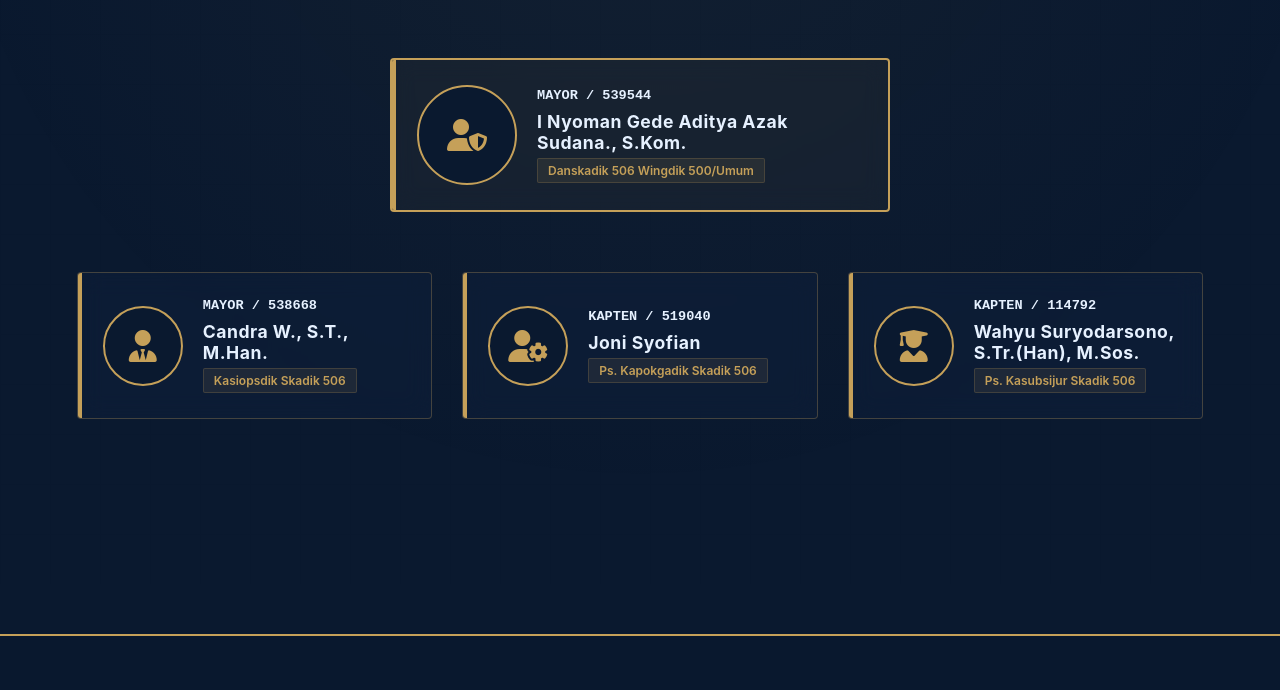
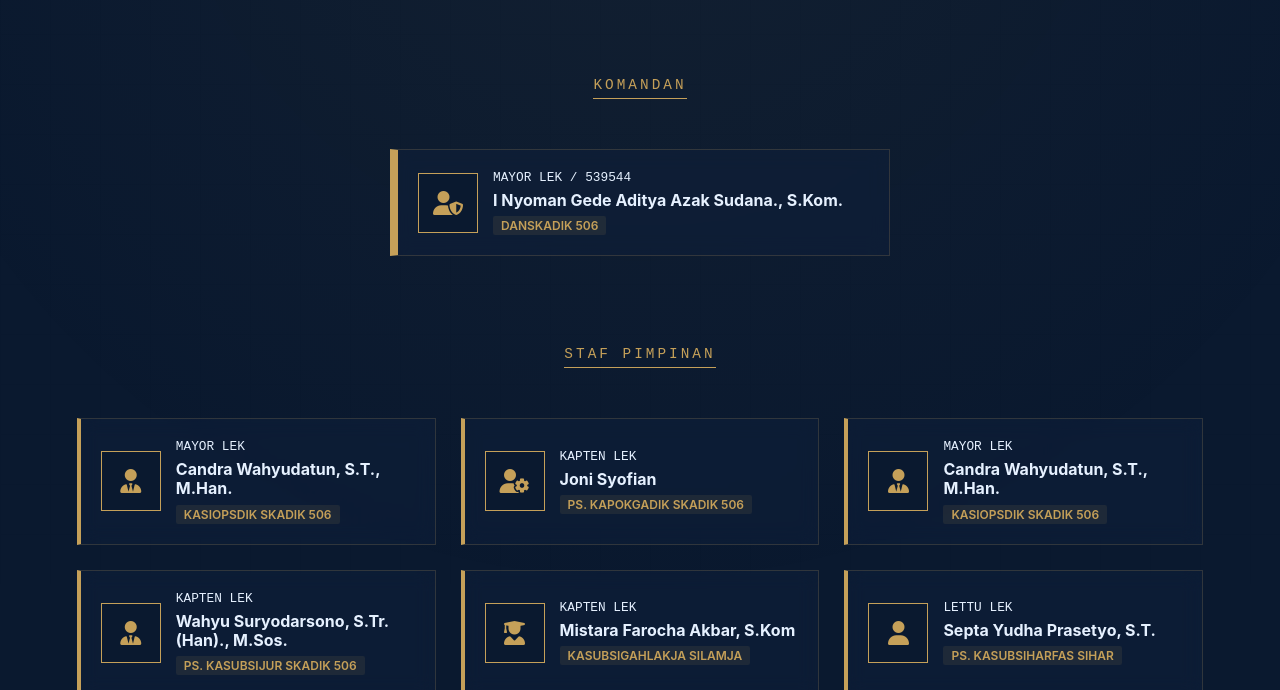
Before and after one commit to skadik506/skadik506, a plain HTML site: page organisasi.html in a window 1280 px wide. Shown: the part 216-906 px from the top of the page. Drawn offline with Linux system fonts and the light colour scheme.

Commit message:
Update organisasi.html

```diff
--- a/organisasi.html
+++ b/organisasi.html
@@ -22,130 +22,108 @@
 
       .org-header {
         text-align: center;
-        margin-bottom: 80px;
+        margin-bottom: 60px;
       }
 
       .org-header h2 {
-        font-size: clamp(1.8rem, 5vw, 2.8rem);
+        font-size: clamp(1.8rem, 5vw, 2.5rem);
         color: var(--white);
         text-transform: uppercase;
-        letter-spacing: 5px;
-        margin-bottom: 15px;
+        letter-spacing: 4px;
         font-weight: 800;
       }
 
-      /* Hierarchy Layout */
       .command-wrapper {
         display: flex;
         flex-direction: column;
         align-items: center;
-        gap: 40px;
+        gap: 30px;
+        max-width: 1400px;
+        margin: 0 auto;
       }
 
-      .commander-row {
-        width: 100%;
-        display: flex;
-        justify-content: center;
-        margin-bottom: 20px;
-      }
-      .staff-grid {
-        display: grid;
-        grid-template-columns: repeat(auto-fit, minmax(300px, 1fr));
-        gap: 30px;
-        width: 100%;
-        max-width: 1200px;
+      .section-label {
+        color: var(--gold);
+        font-family: "Courier New", monospace;
+        font-size: 0.9rem;
+        letter-spacing: 3px;
+        margin: 20px 0;
+        text-transform: uppercase;
+        border-bottom: 1px solid var(--gold);
+        padding-bottom: 5px;
       }
 
-      /* Command Card Styling */
+      /* Card Grid System */
+      .card-grid {
+        display: grid;
+        grid-template-columns: repeat(auto-fit, minmax(320px, 1fr));
+        gap: 25px;
+        width: 100%;
+      }
+
       .command-card {
         background: rgba(17, 34, 64, 0.4);
-        backdrop-filter: blur(12px);
-        border: 1px solid rgba(197, 160, 89, 0.3);
-        border-radius: 4px; /* Sudut tajam untuk kesan militer */
-        padding: 25px;
+        backdrop-filter: blur(10px);
+        border: 1px solid rgba(197, 160, 89, 0.2);
+        padding: 20px;
         display: flex;
         align-items: center;
-        gap: 20px;
-        transition: var(--transition);
-        position: relative;
-        overflow: hidden;
-      }
-
-      .command-card::before {
-        content: "";
-        position: absolute;
-        top: 0;
-        left: 0;
-        width: 4px;
-        height: 100%;
-        background: var(--gold);
+        gap: 15px;
+        transition: 0.3s;
+        border-left: 4px solid var(--gold);
       }
 
       .command-card:hover {
-        background: rgba(17, 34, 64, 0.7);
+        transform: translateY(-5px);
+        background: rgba(17, 34, 64, 0.6);
         border-color: var(--gold);
-        transform: translateY(-5px);
-        box-shadow:
-          0 10px 30px rgba(0, 0, 0, 0.5),
-          0 0 20px var(--gold-glow);
+        box-shadow: 0 10px 20px rgba(0, 0, 0, 0.3);
       }
 
-      .profile-circle {
-        width: 80px;
-        height: 80px;
-        border-radius: 50%;
-        border: 2px solid var(--gold);
+      .rank-icon {
+        width: 60px;
+        height: 60px;
         background: var(--navy);
+        border: 1px solid var(--gold);
         display: flex;
         align-items: center;
         justify-content: center;
-        font-size: 2rem;
         color: var(--gold);
+        font-size: 1.5rem;
         flex-shrink: 0;
       }
 
-      .info-area {
-        flex-grow: 1;
+      .member-info h3 {
+        font-size: 1rem;
+        color: var(--white);
+        margin-bottom: 4px;
+        line-height: 1.2;
       }
 
-      .info-area h3 {
-        font-size: 1.1rem;
-        color: var(--white);
-        margin-bottom: 5px;
-        letter-spacing: 0.5px;
+      .member-info .rank-nrp {
+        color: var(--cyan);
+        font-family: "Courier New", monospace;
+        font-size: 0.8rem;
+        display: block;
+        margin-bottom: 6px;
       }
 
-      .info-area .rank {
-        color: var(--cyan);
-        font-family: "Courier New", monospace;
-        font-size: 0.85rem;
-        font-weight: bold;
-        display: block;
-        margin-bottom: 8px;
-        text-transform: uppercase;
-      }
-
-      .info-area .position {
-        display: inline-block;
-        padding: 4px 10px;
-        background: rgba(197, 160, 89, 0.1);
-        border: 1px solid rgba(197, 160, 89, 0.2);
+      .member-info .position {
         color: var(--gold);
         font-size: 0.75rem;
         font-weight: 600;
+        text-transform: uppercase;
+        display: inline-block;
+        background: rgba(197, 160, 89, 0.1);
+        padding: 2px 8px;
         border-radius: 2px;
       }
 
-      /* Specific Style for Danskadik */
-      .commander-card {
+      /* Danskadik Special */
+      .top-commander {
         max-width: 500px;
-        border: 2px solid var(--gold);
-        background: rgba(197, 160, 89, 0.05);
-      }
-
-      .commander-card .profile-circle {
-        width: 100px;
-        height: 100px;
+        width: 100%;
+        margin-bottom: 40px;
       }
 
       @media screen and (max-width: 768px) {
@@ -153,13 +131,8 @@
           flex-direction: column;
           text-align: center;
         }
-        .command-card::before {
-          width: 100%;
-          height: 4px;
-          top: 0;
-        }
-        .info-area .rank {
-          margin-top: 10px;
+        .org-section {
+          padding-top: 100px;
         }
       }
     </style>
@@ -188,11 +161,9 @@
           </a>
         </div>
         <div class="menu-toggle" id="mobile-menu">
-          <span class="bar"></span>
-          <span class="bar"></span>
-          <span class="bar"></span>
+          <span class="bar"></span><span class="bar"></span
+          ><span class="bar"></span>
         </div>
-
         <ul class="nav-menu">
           <li><a href="index.html" class="nav-link">Beranda</a></li>
           <li><a href="visi_misi.html" class="nav-link">Visi Misi</a></li>
@@ -211,55 +182,81 @@
 
     <section class="org-section">
       <div class="org-header">
-        <h2>Struktur Organisasi</h2>
-        <div class="underline"></div>
+        <h2>Chain of Command</h2>
+        <div
+          class="underline"
+          style="
+            width: 100px;
+            height: 4px;
+            background: var(--gold);
+            margin: 20px auto;
+          "
+        ></div>
       </div>
 
       <div class="command-wrapper">
-        <div class="commander-row">
-          <div class="command-card commander-card">
-            <div class="profile-circle">
-              <i class="fas fa-user-shield"></i>
-            </div>
-            <div class="info-area">
-              <span class="rank">MAYOR / 539544</span>
+        <div class="section-label">Komandan</div>
+        <div class="top-commander">
+          <div class="command-card" style="border-left-width: 8px">
+            <div class="rank-icon"><i class="fas fa-user-shield"></i></div>
+            <div class="member-info">
+              <span class="rank-nrp">MAYOR LEK / 539544</span>
               <h3>I Nyoman Gede Aditya Azak Sudana., S.Kom.</h3>
-              <span class="position">Danskadik 506 Wingdik 500/Umum</span>
+              <span class="position">Danskadik 506</span>
             </div>
           </div>
         </div>
 
-        <div class="staff-grid">
+        <div class="section-label">Staf Pimpinan</div>
+        <div class="card-grid">
           <div class="command-card">
-            <div class="profile-circle"><i class="fas fa-user-tie"></i></div>
-            <div class="info-area">
-              <span class="rank">MAYOR / 538668</span>
-              <h3>Candra W., S.T., M.Han.</h3>
+            <div class="rank-icon"><i class="fas fa-user-tie"></i></div>
+            <div class="member-info">
+              <span class="rank-nrp">MAYOR LEK</span>
+              <h3>Candra Wahyudatun, S.T., M.Han.</h3>
               <span class="position">Kasiopsdik Skadik 506</span>
             </div>
           </div>
-
           <div class="command-card">
-            <div class="profile-circle"><i class="fas fa-user-cog"></i></div>
-            <div class="info-area">
-              <span class="rank">KAPTEN / 519040</span>
+            <div class="rank-icon"><i class="fas fa-user-cog"></i></div>
+            <div class="member-info">
+              <span class="rank-nrp">KAPTEN LEK</span>
               <h3>Joni Syofian</h3>
               <span class="position">Ps. Kapokgadik Skadik 506</span>
             </div>
           </div>
-
           <div class="command-card">
-            <div class="profile-circle">
-              <i class="fas fa-user-graduate"></i>
+            <div class="rank-icon"><i class="fas fa-user-tie"></i></div>
+            <div class="member-info">
+              <span class="rank-nrp">MAYOR LEK</span>
+              <h3>Candra Wahyudatun, S.T., M.Han.</h3>
+              <span class="position">Kasiopsdik Skadik 506</span>
             </div>
-            <div class="info-area">
-              <span class="rank">KAPTEN / 114792</span>
-              <h3>Wahyu Suryodarsono, S.Tr.(Han), M.Sos.</h3>
+          </div>
+          <div class="command-card">
+            <div class="rank-icon"><i class="fas fa-user-tie"></i></div>
+            <div class="member-info">
+              <span class="rank-nrp">KAPTEN LEK</span>
+              <h3>Wahyu Suryodarsono, S.Tr.(Han)., M.Sos.</h3>
               <span class="position">Ps. Kasubsijur Skadik 506</span>
             </div>
           </div>
-
-
+          <div class="command-card">
+            <div class="rank-icon"><i class="fas fa-user-graduate"></i></div>
+            <div class="member-info">
+              <span class="rank-nrp">KAPTEN LEK </span>
+              <h3>Mistara Farocha Akbar, S.Kom</h3>
+              <span class="position">Kasubsigahlakja Silamja</span>
+            </div>
+          </div>
+          <div class="command-card">
+            <div class="rank-icon"><i class="fas fa-user"></i></div>
+            <div class="member-info">
+              <span class="rank-nrp">LETTU LEK </span>
+              <h3>Septa Yudha Prasetyo, S.T.</h3>
+              <span class="position">Ps. Kasubsiharfas Sihar </span>
+            </div>
+          </div>
         </div>
       </div>
     </section>
@@ -282,7 +279,6 @@
             "
           />
         </div>
-
         <div class="footer-box">
           <h3>Navigasi Cepat</h3>
           <ul>
@@ -292,7 +288,6 @@
             <li><a href="berita.html">Warta Siber</a></li>
           </ul>
         </div>
-
         <div class="footer-box">
           <h3>Kontak Kami</h3>
           <p>
@@ -318,7 +313,6 @@
           </p>
         </div>
       </div>
-
       <div class="footer-bottom">
         <p>
           &copy; <span id="current-year"></span> Skadik 506 Wingdik 500/Umum TNI
```
